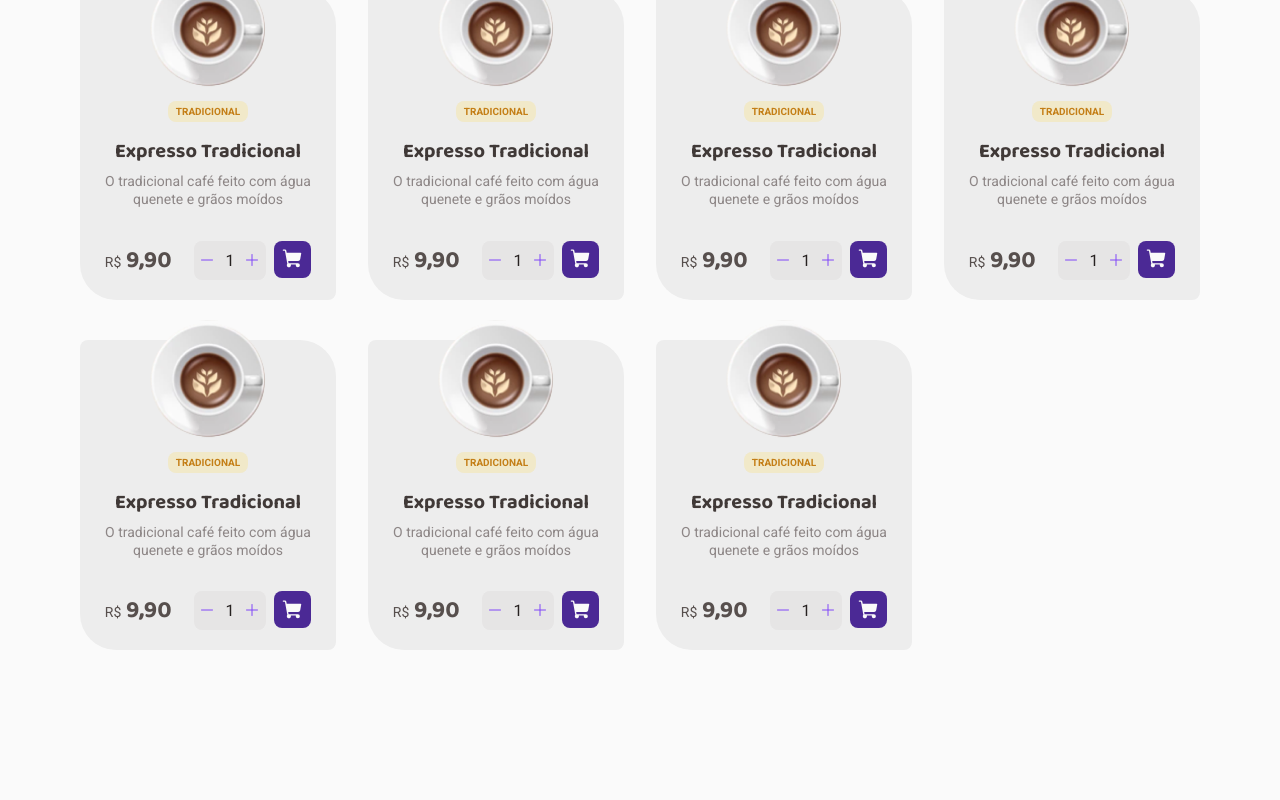
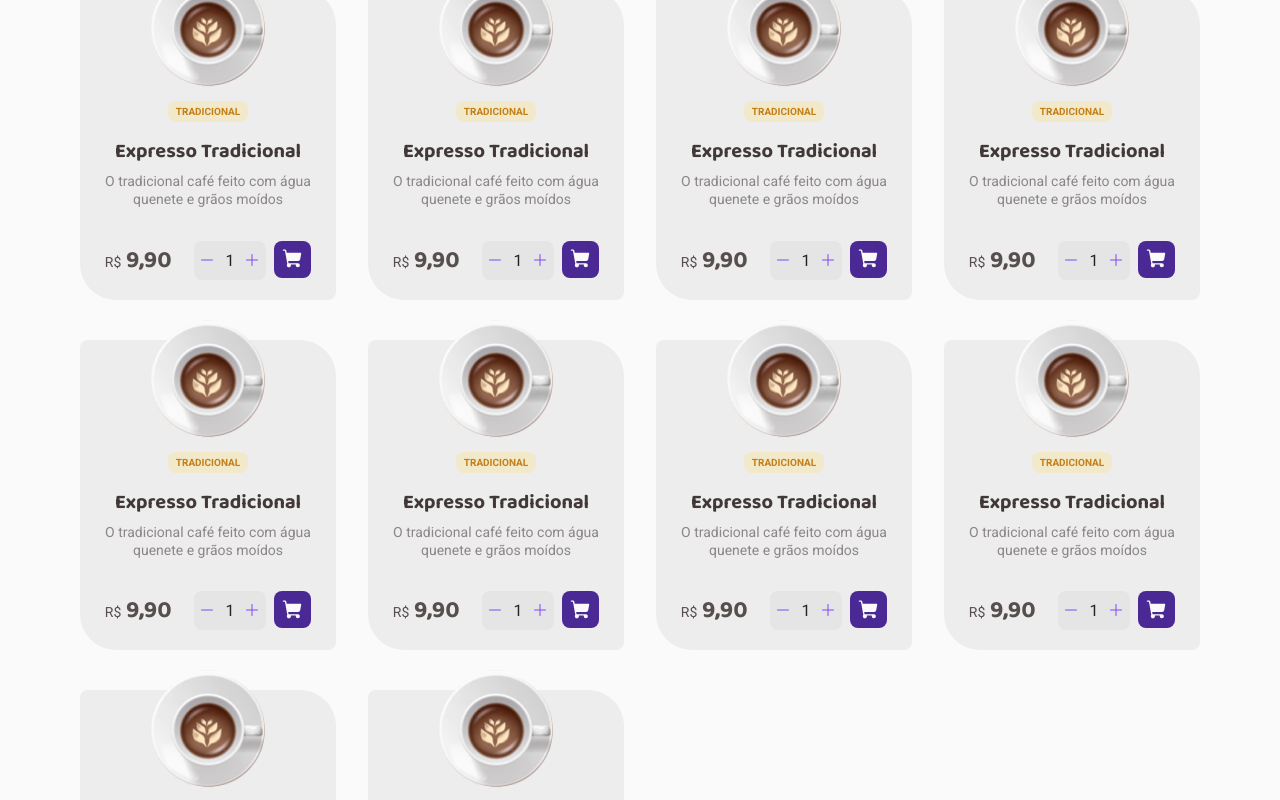
Before and after one commit to natan3001/Desafio-02---Coffee-Delivery, a React (Vite) app: page / in a window 1280 px wide. Shown: the part 1073-1873 px from the top of the page. Built offline with nearby package versions, Linux system fonts and the light colour scheme.

Commit message:
Criado o contexto do Café e do pedido

```diff
--- /dev/null
+++ b/src/contexts/CoffeContext.tsx
@@ -0,0 +1,151 @@
+import { createContext, ReactNode, useState } from 'react'
+
+// Coffee
+interface CoffeProps {
+  id: string
+  title: string
+  description: string
+  price: number
+  img: string
+  tagList: string[]
+}
+
+// Context
+interface CoffeContextType {
+  availableCoffeeList: CoffeProps[]
+}
+
+interface CoffeContextProviderProps {
+  children: ReactNode
+}
+
+// Create a context
+export const CoffeeContext = createContext({} as CoffeContextType)
+
+export function CoffeContextProvider({ children }: CoffeContextProviderProps) {
+  const [availableCoffeeList, setAvailableCoffeeList] = useState<CoffeProps[]>([
+    {
+      id: '1',
+      title: 'Expresso tradicional',
+      description: 'O tradicional café feito com água quente e grãos moídos',
+      price: 8.99,
+      img: './images/coffee-expresso.png',
+      tagList: ['Tradicional'],
+    },
+    {
+      id: '2',
+      title: 'Expresso Americano',
+      description: 'Expresso diluído, menos intenso que o tradicional',
+      price: 8.39,
+      img: './images/coffee-americano.png',
+      tagList: ['Tradicional'],
+    },
+    {
+      id: '3',
+      title: 'Expresso Cremoso',
+      description: 'Café expresso tradicional com espuma cremosa',
+      price: 11.39,
+      img: './images/coffee-cremoso.png',
+      tagList: ['Tradicional'],
+    },
+    {
+      id: '4',
+      title: 'Expresso Gelado',
+      description: 'Bebida preparada com café expresso e cubos de gelo',
+      price: 11.19,
+      img: './images/coffee-gelado.png',
+      tagList: ['Tradicional', 'Gelado'],
+    },
+    {
+      id: '5',
+      title: 'Café com leite',
+      description: 'Meio a meio de expresso tradicional com leite vaporizado',
+      price: 13.39,
+      img: './images/coffee-leite.png',
+      tagList: ['Tradicional', 'Com leite'],
+    },
+    {
+      id: '6',
+      title: 'Latte',
+      description:
+        'Uma dose de café expresso com o dobro de leite e espuma cremosa',
+      price: 12.59,
+      img: './images/coffee-latte.png',
+      tagList: ['Tradicional', 'Com leite'],
+    },
+    {
+      id: '7',
+      title: 'Capuccino',
+      description:
+        'Bebida com canela feita de doses iguais de café, leite e espuma',
+      price: 12.59,
+      img: './images/coffee-capuccino.png',
+      tagList: ['Tradicional', 'Com leite'],
+    },
+    {
+      id: '8',
+      title: 'Macchiato',
+      description:
+        'Café expresso misturado com um pouco de leite quente e espuma',
+      price: 14.09,
+      img: './images/coffee-macchiato.png',
+      tagList: ['Tradicional', 'Com leite'],
+    },
+    {
+      id: '9',
+      title: 'Mocaccino',
+      description: 'Café expresso com calda de chocolate, pouco leite e espuma',
+      price: 11.59,
+      img: './images/coffee-mocaccino.png',
+      tagList: ['Tradicional', 'Com leite'],
+    },
+    {
+      id: '10',
+      title: 'Chocolate Quente',
+      description:
+        'Bebida feita com chocolate dissolvido no leite quente e café',
+      price: 15.49,
+      img: './images/coffee-hot-milk.png',
+      tagList: ['Especial', 'Com leite'],
+    },
+    {
+      id: '11',
+      title: 'Cubano',
+      description:
+        'Drink gelado de café expresso com rum, creme de leite e hortelã',
+      price: 11.39,
+      img: './images/coffee-cubano.png',
+      tagList: ['Especial', 'Alcoólico', 'Gelado'],
+    },
+    {
+      id: '12',
+      title: 'Havaino',
+      description: 'Bebida adocicada preparada com café e leite de coco',
+      price: 11.99,
+      img: './images/coffee-havaino.png',
+      tagList: ['Especial'],
+    },
+    {
+      id: '13',
+      title: 'Árabe',
+      description: 'Bebida preparada com grãos de café árabe e especiarias',
+      price: 12.99,
+      img: './images/coffee-arabe.png',
+      tagList: ['Especial'],
+    },
+    {
+      id: '14',
+      title: 'Irlandês',
+      description: 'Bebida a base de café, uísque irlandês, açúcar e Chantilly',
+      price: 13.39,
+      img: './images/coffee-irlandes.png',
+      tagList: ['Especial', 'Alcoólico'],
+    },
+  ])
+
+  return (
+    <CoffeeContext.Provider value={{ availableCoffeeList }}>
+      {children}
+    </CoffeeContext.Provider>
+  )
+}
--- /dev/null
+++ b/src/contexts/OrderContext.tsx
@@ -0,0 +1,9 @@
+import { ReactNode } from 'react'
+
+interface OrderContextProviderProps {
+  children: ReactNode
+}
+
+export function OrderContextProvider({ children }: OrderContextProviderProps) {
+  return <>{children}</>
+}
--- a/src/pages/Home/Card/index.tsx
+++ b/src/pages/Home/CoffeeCard/index.tsx
@@ -10,7 +10,7 @@ import {
   TagListContainer,
 } from './styles'
 
-export function Card() {
+export function CoffeeCard() {
   return (
     <CardContainer>
       <img src={MochaccinoImage} alt="" />
--- a/src/pages/Home/index.tsx
+++ b/src/pages/Home/index.tsx
@@ -1,26 +1,23 @@
+import { useContext } from 'react'
+import { CoffeeContext } from '../../contexts/CoffeContext'
+
 import { Banner } from './Banner'
-import { Card } from './Card'
+import { CoffeeCard } from './CoffeeCard'
 
 import { CoffeeListContainer, MainContainer } from './styles'
 
 export function Home() {
+  const { availableCoffeeList } = useContext(CoffeeContext)
+
   return (
     <>
       <Banner />
       <MainContainer>
         <h2>Nossos cafés</h2>
         <CoffeeListContainer>
-          <Card />
-          <Card />
-          <Card />
-          <Card />
-          <Card />
-          <Card />
-          <Card />
-          <Card />
-          <Card />
-          <Card />
-          <Card />
+          {availableCoffeeList.map((coffee) => {
+            return <CoffeeCard key={coffee.id} />
+          })}
         </CoffeeListContainer>
       </MainContainer>
     </>
```
Also changed, not shown: src/App.tsx (+7 -1 lines), public/images/coffee-hero.png (deleted), src/pages/Home/CoffeeCard/styles.ts (renamed from src/pages/Home/Card/styles.ts).
